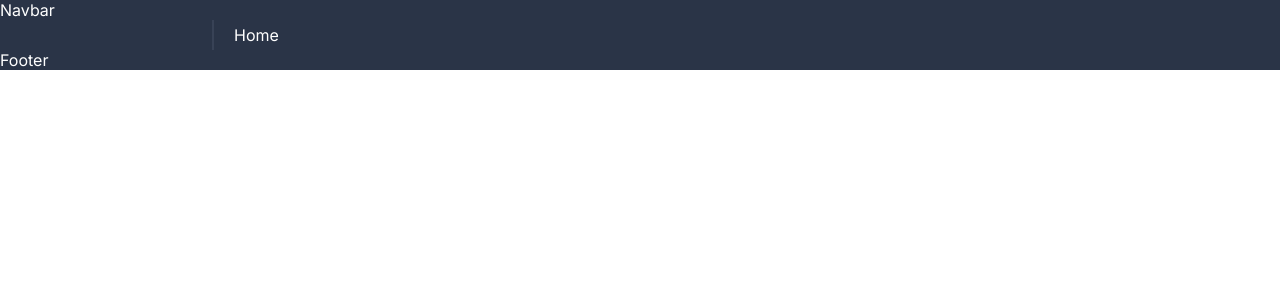
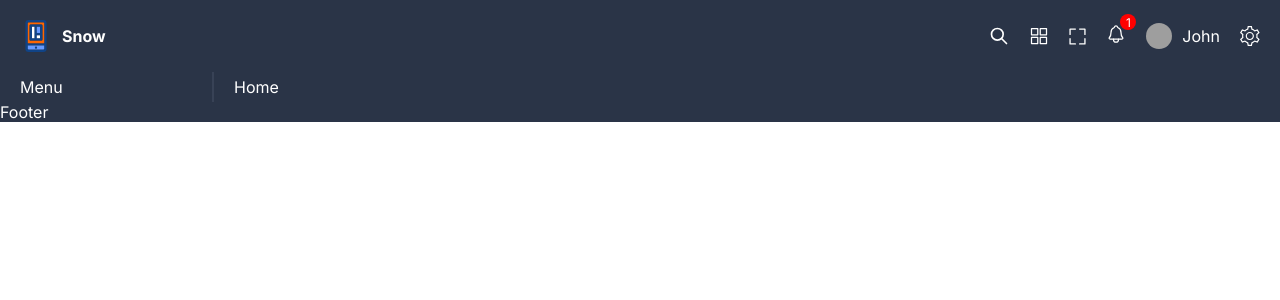
Before and after one commit to Zack289/admin-panel, a React (Vite) app: page / in a window 1280 px wide. Shown: the top 300 px of the page. Built offline with nearby package versions, Linux system fonts and the light colour scheme; grey boxes are pictures that could not be loaded.

Commit message:
Implemented the navbar design

```diff
--- a/src/components/menu/Menu.tsx
+++ b/src/components/menu/Menu.tsx
@@ -3,7 +3,7 @@ import "./menu.scss"
 const Menu = () => {
   return (
     <div className="menu">
-
+      Menu
     </div>
   )
 }
--- a/src/components/navbar/Navbar.tsx
+++ b/src/components/navbar/Navbar.tsx
@@ -3,7 +3,28 @@ import "./navbar.scss"
 const Navbar = () => {
   return (
     <div className='navbar'>
-      Navbar
+     <div className="logo">
+      <img src="/logo.svg" alt="logo" />
+      <span>Snow</span>
+     </div>
+
+     <div className="icons">
+      <img src="/search.svg" alt="" />
+      <img src="/app.svg" alt="" />
+      <img src="/expand.svg" alt="" />
+
+      <div className="notification">
+        <img src="/notifications.svg" alt="" />
+        <span>1</span>
+      </div>
+
+      <div className="user">
+        <img src="https://imgs.search.brave.com/dzfrT-ubH7nIwK12klU91N9AZgfQlK9crpFKYZ6z7xI/rs:fit:500:0:1:0/g:ce/aHR0cHM6Ly93YWxs/cGFwZXJjYXZlLmNv/bS93cC93cDk2NTAz/NTIuanBn" alt="" />
+        <span>John</span>
+      </div>
+
+      <img src="/setting.svg" alt="" />
+     </div>
     </div>
   )
 }
--- a/src/components/navbar/navbar.scss
+++ b/src/components/navbar/navbar.scss
@@ -0,0 +1,59 @@
+@import "../../styles/responsive.scss";
+
+.navbar {
+  width: 100%;
+  padding: 20px;
+  display: flex;
+  align-items: center;
+  justify-content: space-between;
+
+  .logo {
+    display: flex;
+    align-items: center;
+    font-weight: bold;
+    gap: 10px;
+  }
+  .icons {
+    display: flex;
+    align-items: center;
+    gap: 20px;
+
+    .icon{
+      @include sm{
+        display: none;
+      }
+    }
+
+    .notification {
+      position: relative;
+
+      span {
+        background-color: red;
+        color: white;
+        width: 16px;
+        height: 16px;
+        border-radius: 50%;
+        position: absolute;
+        top: -10px;
+        right: -10px;
+        display: flex;
+        align-items: center;
+        justify-content: center;
+        font-size: 12px;
+      }
+    }
+
+    .user {
+      display: flex;
+      align-items: center;
+      gap: 10px;
+
+      img {
+        width: 26px;
+        height: 26px;
+        border-radius: 50%;
+        object-fit: cover;
+      }
+    }
+  }
+}
```
